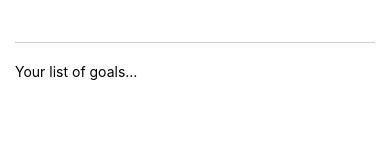
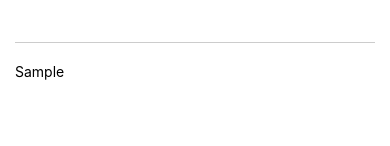
Before and after one commit to jeatzr/Goals-ReactNative_, a React Native app: screen / in a window 390 px wide. Both pictures are taken after typing "Sample" into the empty fields and a click on the button "ADD GOAL". Shown: the part 154-300 px from the top of the page. Built offline with nearby package versions, Linux system fonts and the light colour scheme.

Commit message:
Funcionalidad Hooks estado

```diff
--- a/App.js
+++ b/App.js
@@ -1,18 +1,42 @@
 import { View, TextInput, Button, Text, StyleSheet } from 'react-native';
+import { useState } from 'react';
 
 
 export default function App() {
+
+  // declaramos el hook de estado de componente "newGoal"
+  const [newGoal, setNewGoal] = useState("");
+  const [myGoals, setMyGoals] = useState([]);
+
+  function textChangeHandler(enteredText) {
+    setNewGoal(enteredText);
+  }
+
+  function addGoalHandler() {
+    setMyGoals(myCurrentGoals => [...myCurrentGoals, newGoal])
+  }
+
   return (
     <View style={styles.container}>
       <View style={styles.inputContainer}>
         <TextInput
+          onChangeText={textChangeHandler}
           style={styles.textInput}
           placeholder='Input your Goal!!'
         />
-        <Button title='Add Goal' />
+        <Button
+          title='Add Goal'
+          onPress={addGoalHandler}
+        />
       </View>
       <View style={styles.goalsContainer}>
-        <Text>Your list of goals...</Text>
+        {myGoals.map((goal, i) => {
+          return (
+            <View key={i}>
+              <Text>{goal}</Text>
+            </View>
+          )
+        })}
       </View>
     </View>
   );
```
